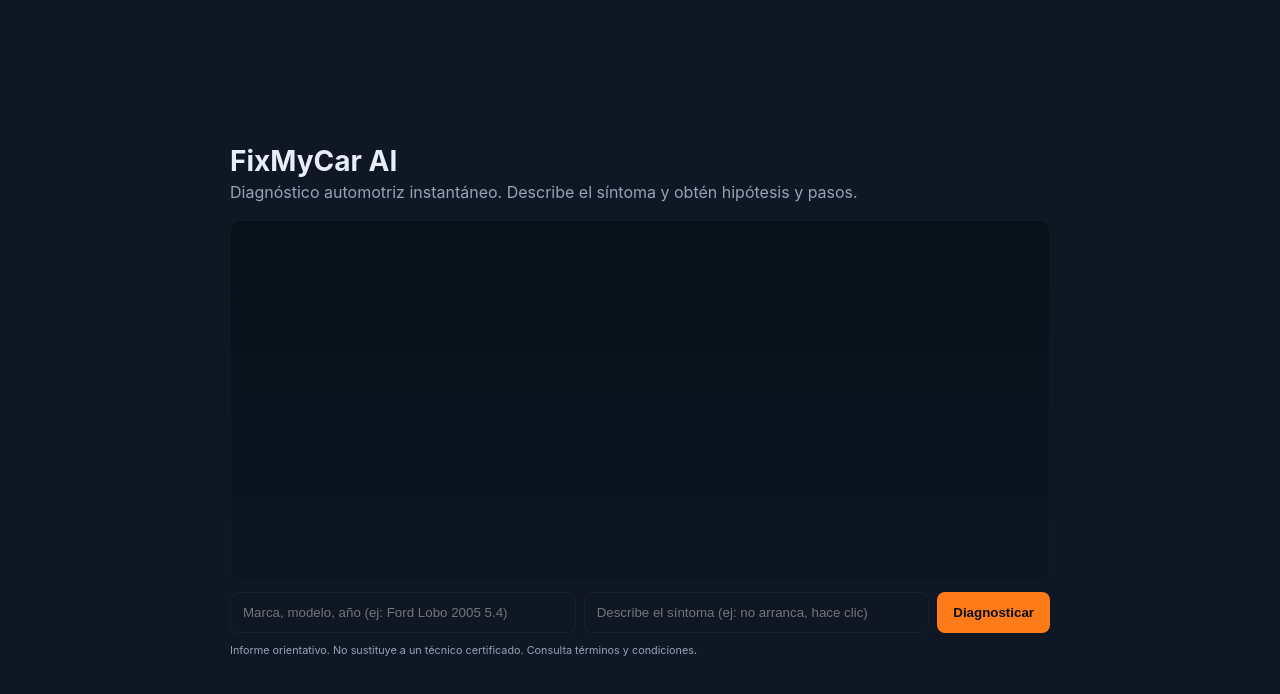
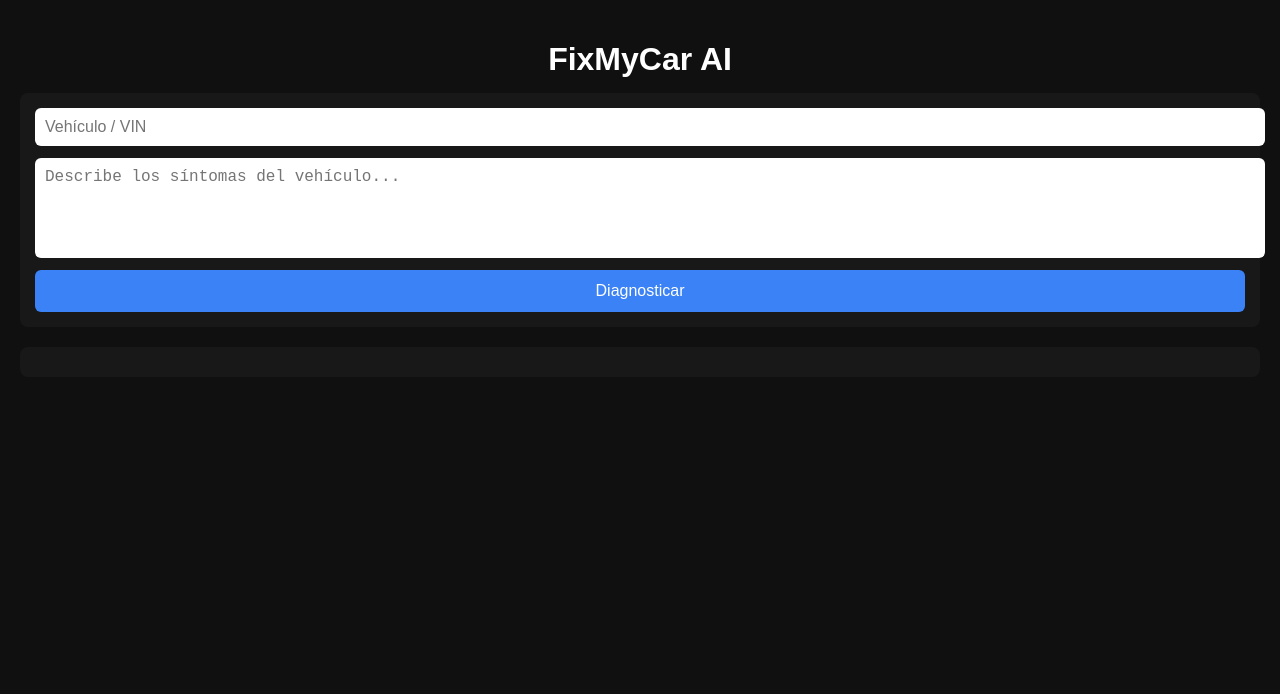
Before and after one commit to diegonavarroalcantar-gif/fixmycarAI, a plain HTML site: page index.html in a window 1280 px wide. Drawn offline with Linux system fonts and the light colour scheme.

Commit message:
Update index.html

```diff
--- a/index.html
+++ b/index.html
@@ -1,35 +1,95 @@
-<!doctype html>
+<!DOCTYPE html>
 <html lang="es">
 <head>
-  <meta charset="utf-8" />
-  <meta name="viewport" content="width=device-width,initial-scale=1" />
+  <meta charset="UTF-8" />
+  <meta name="viewport" content="width=device-width, initial-scale=1.0" />
   <title>FixMyCar AI — Diagnóstico instantáneo</title>
-  <link rel="stylesheet" href="/style.css" />
+
+  <style>
+    body {
+      background: #101010;
+      color: #fff;
+      font-family: Arial, sans-serif;
+      margin: 0;
+      padding: 20px;
+    }
+
+    h1 {
+      text-align: center;
+      margin-bottom: 15px;
+    }
+
+    #diagnose-form {
+      display: flex;
+      flex-direction: column;
+      gap: 12px;
+      background: #181818;
+      padding: 15px;
+      border-radius: 8px;
+      margin-bottom: 20px;
+    }
+
+    input, textarea {
+      padding: 10px;
+      border-radius: 6px;
+      border: none;
+      width: 100%;
+      font-size: 16px;
+    }
+
+    textarea {
+      height: 80px;
+      resize: none;
+    }
+
+    button {
+      background: #3b82f6;
+      color: white;
+      padding: 12px;
+      border-radius: 6px;
+      border: none;
+      font-size: 16px;
+      cursor: pointer;
+    }
+
+    #chat {
+      background: #181818;
+      padding: 15px;
+      border-radius: 8px;
+      max-height: 70vh;
+      overflow-y: auto;
+    }
+
+    .message {
+      margin-bottom: 15px;
+    }
+
+    .message.user {
+      text-align: right;
+    }
+
+    .msg-title {
+      font-weight: bold;
+      margin-bottom: 4px;
+    }
+  </style>
 </head>
+
 <body>
-  <div class="container">
-    <header>
-      <h1>FixMyCar AI</h1>
-      <p>Diagnóstico automotriz instantáneo. Describe el síntoma y obtén hipótesis y pasos.</p>
-    </header>
 
-    <main>
-      <div id="chat" class="chat"></div>
+  <h1>FixMyCar AI</h1>
 
-      <form id="inputForm" class="inputForm">
-        <input id="vehicle" placeholder="Marca, modelo, año (ej: Ford Lobo 2005 5.4)" required />
-        <input id="symptom" placeholder="Describe el síntoma (ej: no arranca, hace clic)" required />
-        <button type="submit">Diagnosticar</button>
-      </form>
+  <!-- FORMULARIO -->
+  <form id="diagnose-form">
+    <input id="vin" type="text" placeholder="Vehículo / VIN" />
+    <textarea id="symptoms" placeholder="Describe los síntomas del vehículo..."></textarea>
+    <button type="submit">Diagnosticar</button>
+  </form>
 
-      <div class="footer-note">
-        <small>Informe orientativo. No sustituye a un técnico certificado. Consulta términos y condiciones.</small>
-      </div>
-    </main>
-  </div>
+  <!-- CHAT -->
+  <div id="chat"></div>
 
-<script src="app.js"></script>
-
-
+  <!-- SCRIPT -->
+  <script src="app.js"></script>
 </body>
 </html>
```
